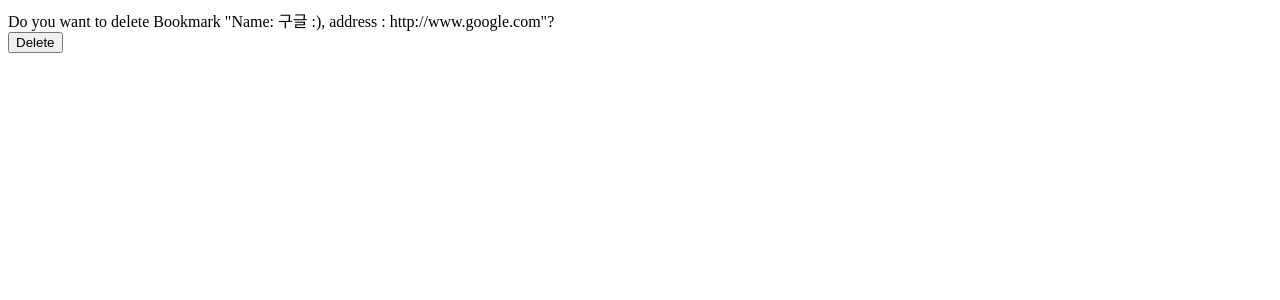
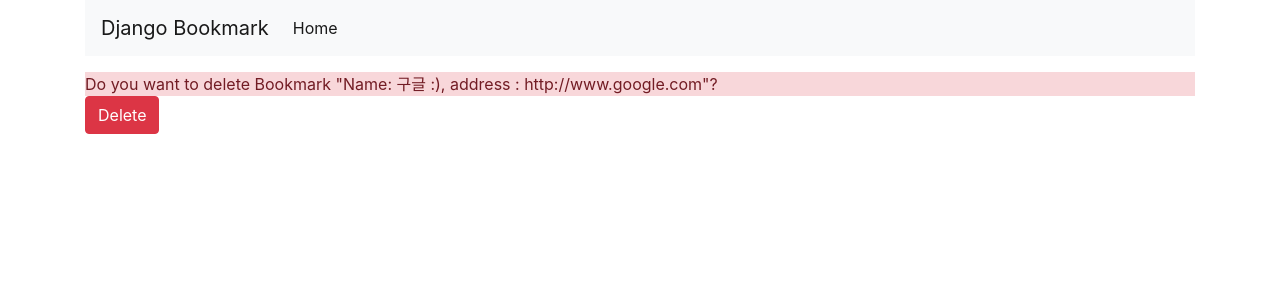
Before and after one commit to junngo/bookmark, a Django app: template bookmark/templates/bookmark/bookmark_confirm_delete.html in a window 1280 px wide. Shown: the top 300 px of the page. Run offline with Django 3.2, Linux system fonts and the light colour scheme; the template is opened without the code that fills it: values that come from a table or form of the project are taken from there, others are empty; data comes from the database, SQL or seed files in the repository; both versions use the stored data as it was after the commit; parts of the project's set-up code (start-up, migrations or seed data) failed here and were passed over; some libraries are stand-ins or nearby versions.

Commit message:
expanding template

```diff
--- a/bookmark/templates/bookmark/bookmark_confirm_delete.html
+++ b/bookmark/templates/bookmark/bookmark_confirm_delete.html
@@ -1,5 +1,11 @@
-<form action="" method="post">
-    {%csrf_token%}
-    <div class="aler alert-danger">Do you want to delete Bookmark "{{object}}"?</div>
-    <input type="submit" value="Delete" class="btn btn-danger">
-</form>
+{% extends 'base.html' %}
+
+{% block title %}Confirm Delete{% endblock %}
+
+{% block content %}
+    <form action="" method="post">
+        {%csrf_token%}
+        <div class="aler alert-danger">Do you want to delete Bookmark "{{object}}"?</div>
+        <input type="submit" value="Delete" class="btn btn-danger">
+    </form>
+{% endblock %}
--- a/bookmark/templates/bookmark/bookmark_create.html
+++ b/bookmark/templates/bookmark/bookmark_create.html
@@ -1,5 +1,11 @@
+{% extends 'base.html' %}
+
+{% block title %}Bookmark Add{% endblock %}
+
+{% block content %}
 <form action="" method="post">
     {% csrf_token %}
     {{form.as_p}}
     <input type="submit" value="Add" class="btn btn-info btn-sm">
 </form>
+{% endblock %}
--- a/config/settings.py
+++ b/config/settings.py
@@ -9,6 +9,8 @@ https://docs.djangoproject.com/en/3.1/topics/settings/
 For the full list of settings and their values, see
 https://docs.djangoproject.com/en/3.1/ref/settings/
 """
+
+import os
 
 from pathlib import Path
 
@@ -55,7 +57,7 @@ ROOT_URLCONF = 'config.urls'
 TEMPLATES = [
     {
         'BACKEND': 'django.template.backends.django.DjangoTemplates',
-        'DIRS': [],
+        'DIRS': [os.path.join(BASE_DIR, "templates")],
         'APP_DIRS': True,
         'OPTIONS': {
             'context_processors': [
--- /dev/null
+++ b/templates/base.html
@@ -0,0 +1,38 @@
+<!DOCTYPE html>
+<html lang="en">
+<head>
+    <meta charset="UTF-8">
+    <title>{% block title %}{% endblock %}</title>
+    <link rel="stylesheet" href="https://stackpath.bootstrapcdn.com/bootstrap/4.4.1/css/bootstrap.min.css" integrity="sha384-Vkoo8x4CGsO3+Hhxv8T/Q5PaXtkKtu6ug5TOeNV6gBiFeWPGFN9MuhOf23Q9Ifjh" crossorigin="anonymous">
+    {% load static %}
+    <link rel="stylesheet" href="{% static 'style.css' %}">
+    <script src="https://code.jquery.com/jquery-3.4.1.slim.min.js" integrity="sha384-J6qa4849blE2+poT4WnyKhv5vZF5SrPo0iEjwBvKU7imGFAV0wwj1yYfoRSJoZ+n" crossorigin="anonymous"></script>
+<script src="https://cdn.jsdelivr.net/npm/popper.js@1.16.0/dist/umd/popper.min.js" integrity="sha384-Q6E9RHvbIyZFJoft+2mJbHaEWldlvI9IOYy5n3zV9zzTtmI3UksdQRVvoxMfooAo" crossorigin="anonymous"></script>
+<script src="https://stackpath.bootstrapcdn.com/bootstrap/4.4.1/js/bootstrap.min.js" integrity="sha384-wfSDF2E50Y2D1uUdj0O3uMBJnjuUD4Ih7YwaYd1iqfktj0Uod8GCExl3Og8ifwB6" crossorigin="anonymous"></script>
+</head>
+<body>
+<div class="container">
+    <nav class="navbar navbar-expand-lg navbar-light bg-light">
+        <a class="navbar-brand" href="#">Django Bookmark</a>
+        <button class="navbar-toggler" type="button" data-toggle="collapse" data-target="#navbarSupportedContent" aria-controls="navbarSupportedContent" aria-expanded="false" aria-label="Toggle navigation">
+            <span class="navbar-toggler-icon"></span>
+        </button>
+        <div class="collapse navbar-collapse" id="navbarSupportedContent">
+            <ul class="navbar-nav mr-auto">
+                <li class="nav-item active">
+                    <a class="nav-link" href="#">Home <span class="sr-only">(current)</span></a>
+                </li>
+            </ul>
+        </div>
+    </nav>
+    <p></p>
+    <div class="row">
+        <div class="col">
+            {% block content %}
+
+            {% endblock %}
+        </div>
+    </div>
+</div>
+</body>
+</html>
```
Also changed, not shown: bookmark/templates/bookmark/bookmark_detail.html (+8 -2 lines), bookmark/templates/bookmark/bookmark_list.html (+7 -1 lines), bookmark/templates/bookmark/bookmark_update.html (+10 -4 lines), db.sqlite3.
